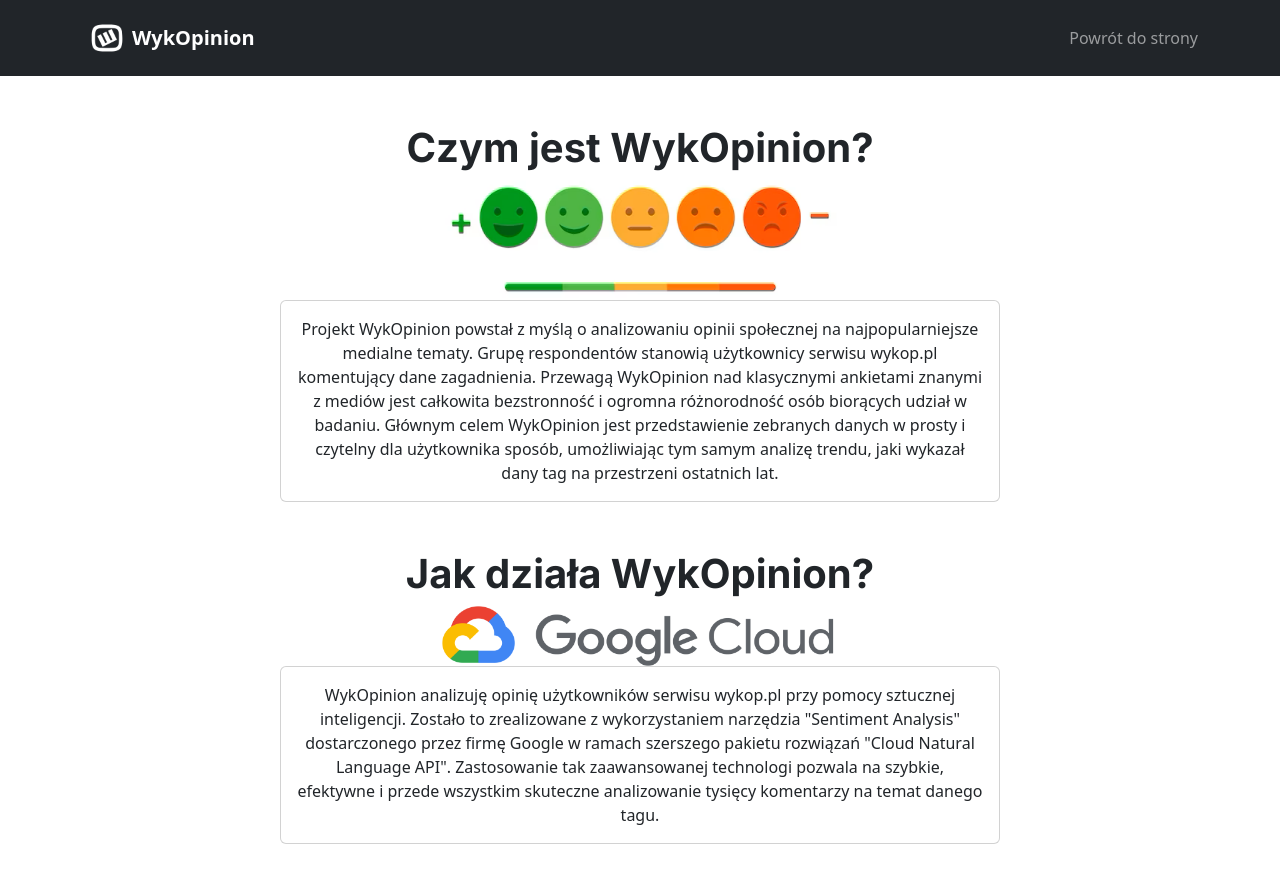
After one commit to SX-7/www-proj-res, a Flask app: page /about in a window 1280 px wide. The commit adds this page. Run offline with Flask 3, Linux system fonts and the light colour scheme; some libraries are stand-ins or nearby versions.

Commit message:
Added about.html and About project section

```diff
--- a/app/main.py
+++ b/app/main.py
@@ -21,6 +21,10 @@ def hello():
     return render_template('index.html')
 
 
+@app.route("/about")
+def about():
+    return render_template('about.html')
+
 
 if __name__ == "__main__":
     app.run(host="0.0.0.0", port=int(os.environ.get("PORT", 8080)))
--- /dev/null
+++ b/app/templates/about.html
@@ -0,0 +1,83 @@
+<!DOCTYPE html>
+<html lang="en">
+<head>
+  <meta charset="UTF-8">
+  <meta name="viewport" content="width=device-width, initial-scale=1.0">
+  <title>WykOpinion</title>
+  <link rel="stylesheet" href="https://cdnjs.cloudflare.com/ajax/libs/twitter-bootstrap/5.2.0/css/bootstrap.min.css">
+  <style>
+    @import url('https://fonts.googleapis.com/css2?family=Inter:wght@400;700&display=swap');
+
+    h1, h3 {
+      font-weight: bold;
+      font-family: 'Inter', sans-serif;
+    }
+
+    .navbar-brand {
+      display: flex;
+      align-items: center;
+    }
+
+    .navbar-brand span {
+      font-weight: bold;
+    }
+
+    .navbar-brand img {
+      height: 50px;
+      width: 50px;
+    }
+
+  </style>
+</head>
+<body>
+  <nav class="navbar navbar-dark bg-dark">
+    <div class="container">
+      <a class="navbar-brand" href="#">
+        <img src="logo.png" alt="Logo" class="logo">
+        <span>WykOpinion</span>
+      </a>
+      <ul class="navbar-nav ml-auto">
+        <li class="nav-item">
+          <a class="nav-link" href="index.html">Powrót do strony</a>
+        </li>
+      </ul>
+    </div>
+  </nav>
+
+  <div class="container mt-5">
+    <div class="text-center mt-3">
+      <div class="container mb-5">
+        <div class="row">
+          <div class="col-md-2"></div>
+
+          <div class="col-md-8">
+            <h1 class="text-center">Czym jest WykOpinion?</h1>
+            <div class="container mt-6">
+              <img id="one" src="emoji.png" width="400" height="120">
+            </div>
+
+            <div class="card">
+                <div class="card-body">
+                    <p class="card-text">Projekt WykOpinion powstał z myślą o analizowaniu opinii społecznej na najpopularniejsze medialne tematy. Grupę respondentów stanowią użytkownicy serwisu wykop.pl komentujący dane zagadnienia. Przewagą WykOpinion nad klasycznymi ankietami znanymi z mediów jest całkowita bezstronność i ogromna różnorodność osób biorących udział w badaniu. Głównym celem WykOpinion jest przedstawienie zebranych danych w prosty i czytelny dla użytkownika sposób, umożliwiając tym samym analizę trendu, jaki wykazał dany tag na przestrzeni ostatnich lat.</p>
+                </div>
+            </div>
+
+            <div class="container mb-5"></div>
+
+            <h1 class="text-center">Jak działa WykOpinion?</h1>
+            <div class="container md-8">
+              <img id="one" src="google.png" width="400" height="60">
+            </div>
+
+            <div class="card">
+                <div class="card-body">
+                    <p class="card-text">WykOpinion analizuję opinię użytkowników serwisu wykop.pl przy pomocy sztucznej inteligencji. Zostało to zrealizowane z wykorzystaniem narzędzia "Sentiment Analysis" dostarczonego przez firmę Google w ramach szerszego pakietu rozwiązań "Cloud Natural Language API". Zastosowanie tak zaawansowanej technologi pozwala na szybkie, efektywne i przede wszystkim skuteczne analizowanie tysięcy komentarzy na temat danego tagu.</p>
+                </div>
+            </div>
+          </div>
+        </div>
+      </div>
+    </div>
+  </div>
+</body>
+</html>
--- a/app/templates/index.html
+++ b/app/templates/index.html
@@ -84,7 +84,7 @@
       </a>
       <ul class="navbar-nav ml-auto">
         <li class="nav-item">
-          <a class="nav-link" href="about.html">About project</a>
+          <a class="nav-link" href="/about">About project</a>
         </li>
       </ul>
     </div>
@@ -191,7 +191,7 @@
             showInLegend: true,
             dataPoints: data.map(item => ({
               x: item.date,
-              y: item.upvoted_weighted_average
+              y:item.upvoted_weighted_average
             }))
           }
         ]
```
Also changed, not shown: app/static/emoji.png (added), app/static/google.png (added).
